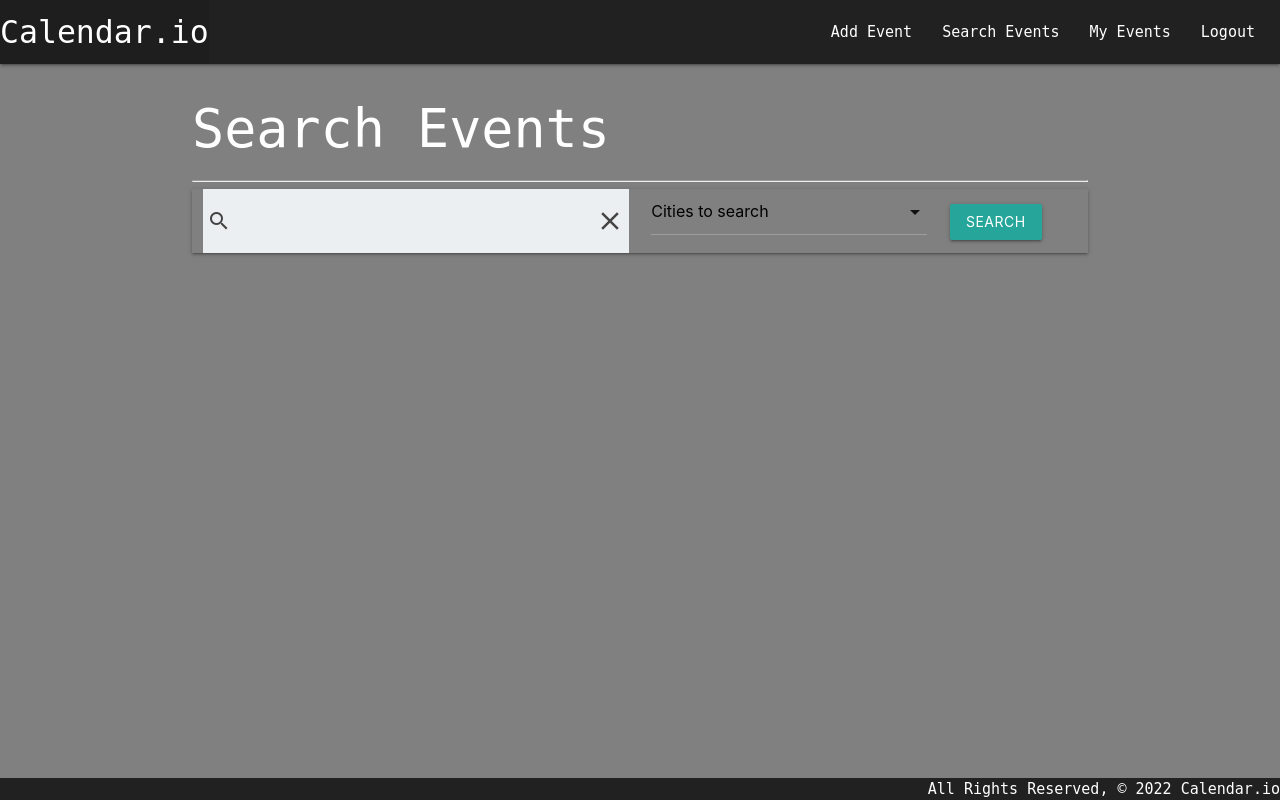
After one commit to cannatajon/Event-Calendar, a Django app: page /search/ in a window 1280 px wide. The commit adds this page. Run offline with Django 4.2, Linux system fonts and the light colour scheme; data that the repository does not hold is empty; some libraries are stand-ins or nearby versions; some web fonts are replaced.

Commit message:
add search for event functionality

```diff
--- a/eventcalendar/settings.py
+++ b/eventcalendar/settings.py
@@ -81,9 +81,11 @@ WSGI_APPLICATION = 'eventcalendar.wsgi.application'
 DATABASES = {
     'default': {
         'ENGINE': 'django.db.backends.postgresql',
-        'NAME': 'eventcalendar',
+        'NAME': os.getenv('DB_NAME'),
         'USER': os.getenv('DB_USER'),
-        'PASSWORD': os.getenv('DB_PASSWORD')
+        'PASSWORD': os.getenv('DB_PASSWORD'),
+        'HOST': os.getenv('DB_HOST'),
+        'PORT': os.getenv('DB_PORT')
     }
 }
 
--- a/main_app/static/css/style.css
+++ b/main_app/static/css/style.css
@@ -1,7 +1,6 @@
 @import url("https://fonts.googleapis.com/css2?family=Red+Hat+Mono&display=swap");
 
 * {
-  color: white;
   font-family: "Red Hat Mono", monospace;
 }
 
@@ -11,6 +10,7 @@ body {
   display: flex;
   min-height: 100vh;
   flex-direction: column;
+  color: white;
 }
 
 main {
@@ -52,6 +52,14 @@ footer.page-footer {
   cursor: pointer;
 }
 
+.card {
+  color: black;
+  height: 320px;
+}
+
+.card img {
+  width: 100%;
+}
 .calendar {
   width: 100%;
   margin: auto;
@@ -91,7 +99,8 @@ footer.page-footer {
 }
 
 ul {
-  height: 100%;
+  /* was causing issues with materialize dropdown menu */
+  /* height: 100%; */
   padding: 0px 5px 0px 20px;
 }
 
--- /dev/null
+++ b/main_app/static/js/main.js
@@ -0,0 +1 @@
+M.AutoInit();
--- a/main_app/templates/base.html
+++ b/main_app/templates/base.html
@@ -9,7 +9,15 @@
             rel="stylesheet"
             href="https://cdnjs.cloudflare.com/ajax/libs/materialize/1.0.0/css/materialize.min.css"
         />
-    <link rel="stylesheet" type="text/css" href="{% static 'css/style.css'%}" />
+        <link
+            href="https://fonts.googleapis.com/icon?family=Material+Icons"
+            rel="stylesheet"
+        />
+        <link
+            rel="stylesheet"
+            type="text/css"
+            href="{% static 'css/style.css'%}"
+        />
         <script
             src="https://code.jquery.com/jquery-3.2.1.slim.min.js"
             integrity="sha384-KJ3o2DKtIkvYIK3UENzmM7KCkRr/rE9/Qpg6aAZGJwFDMVNA/GpGFF93hXpG5KkN"
@@ -25,6 +33,7 @@
             integrity="sha384-JZR6Spejh4U02d8jOt6vLEHfe/JQGiRRSQQxSfFWpi1MquVdAyjUar5+76PVCmYl"
             crossorigin="anonymous"
         ></script>
+
         <title>Event Calendar</title>
     </head>
     <body>
@@ -41,7 +50,7 @@
                                 <a href="#">Add Event</a>
                             </li>
                             <li>
-                <a href="#">Search Events</a>
+                                <a href="{% url 'search' %}">Search Events</a>
                             </li>
                             <li>
                                 <a href="#">My Events</a>
@@ -62,5 +71,7 @@
                 All Rights Reserved, &copy; 2022 Calendar.io
             </div>
         </footer>
+        <script src="https://cdnjs.cloudflare.com/ajax/libs/materialize/1.0.0/js/materialize.min.js"></script>
+        <script src={% static 'js/main.js' %}></script>
     </body>
 </html>
--- a/main_app/templates/grid_view.html
+++ b/main_app/templates/grid_view.html
@@ -15,10 +15,10 @@
 <div class="toggle-view">{{calendar}}</div>
 
 <div class="prevNext">
-  <a class="prevNextBtn" href="{'% url 'gridview' %}?{'{ prev_month }}">
+    <a class="prevNextBtn" href="{% url 'grid_view' %}?{{ prev_month }}">
         Previous Month
     </a>
-  <a class="prevNextBtn" href="{'% url 'gridview' %}?{'{ next_month }}">
+    <a class="prevNextBtn" href="{% url 'grid_view' %}?{{ next_month }}">
         Next Month
     </a>
 </div>
--- /dev/null
+++ b/main_app/templates/search.html
@@ -0,0 +1,64 @@
+{% extends 'base.html' %} {% block content %}
+<h2 class="text-white">Search Events</h2>
+<hr />
+
+<nav class="transparent">
+    <div class="nav-wrapper">
+        <form class="row" action="" method="GET">
+            <div class="input-field blue-grey-text text-darken-5 col s6">
+                <input
+                    id="search"
+                    class="blue-grey lighten-5"
+                    type="search"
+                    name="q"
+                    autofocus
+                />
+                <label class="label-icon" for="search"
+                    ><i class="material-icons">search</i></label
+                >
+                <i class="material-icons">close</i>
+            </div>
+            <div class="input-field blue-grey-text text-darken-5 col s4">
+                <select class="multiple blue-grey lighten-5" name="city">
+                    <option value="" disabled selected>Cities to search</option>
+                    <option value="toronto">Toronto</option>
+                    <option value="montreal">Montreal</option>
+                    <option value="calgary">Calgary</option>
+                    <option value="ottawa">Ottawa</option>
+                    <option value="edmonton">Edmonton</option>
+                    <option value="mississauga">Mississauga</option>
+                    <option value="winnipeg">Winnipeg</option>
+                    <option value="vancouver">Vancouver</option>
+                    <option value="brampton">Brampton</option>
+                    <option value="quebec">Quebec</option>
+                </select>
+            </div>
+            <div class="col s2">
+                <input class="btn" type="submit" value="Search" />
+            </div>
+        </form>
+    </div>
+</nav>
+
+{% if events %} {% for event in events %}
+
+<div class="row card horizontal valign-wrapper">
+    <div class="col s4 card-image">
+        <img class="responsive-img" src="{{ event.image }}" />
+    </div>
+    <div class="col s8 card-content grey-text text-darken-4">
+        <span class="card-title">{{ event.title }}</span>
+        <p>{{ event.start_time }} - {{ event.end_time }}</p>
+        <p>{{ event.description }}</p>
+        {% for venue in event.venue.all %}
+        <small>{{venue.name}} - {{venue.address}}</small>
+        {% endfor %}
+        <div>
+            {% for tag in event.tags.all %}
+            <div class="chip">{{ tag.name }}</div>
+            {% endfor %}
+        </div>
+    </div>
+</div>
+
+{% endfor %} {% endif %} {% endblock %}
--- a/main_app/urls.py
+++ b/main_app/urls.py
@@ -3,5 +3,6 @@ from . import views
 
 urlpatterns = [
     path('', views.home, name='home'),
-    path('gridview/', views.CalendarView.as_view(), name='grid_view')
+    path('gridview/', views.CalendarView.as_view(), name='grid_view'),
+    path('search/', views.search, name='search'),
 ]
--- a/main_app/views.py
+++ b/main_app/views.py
@@ -1,18 +1,35 @@
-from urllib import response
+import calendar
+from datetime import date, datetime, timedelta
 from django.shortcuts import render, redirect
-from datetime import date, datetime, timedelta
 from django.http import HttpResponse
 from django.views import generic
 from django.utils.safestring import mark_safe
+from django.db.models import Q
 from .models import *
 from .utils import Calendar
-import calendar
-
-# Create your views here.
+from django.utils.timezone import is_aware
 
 
 def home(req):
     return render(req, "home.html")
+
+
+def search(req):
+
+    search_term = req.GET.get("q") if req.GET.get("q") else ""
+    city = req.GET.get("city") if req.GET.get("city") else ""
+
+    events = Event.objects.filter(
+        Q(title__icontains=search_term) |
+        Q(description__icontains=search_term) |
+        Q(tags__name__icontains=search_term) &
+        (Q(venue__address__icontains=city))
+    ).distinct()[:30]
+
+    for event in events:
+        print(event)
+
+    return render(req, "search.html", {"events": events})
 
 
 def grid_view(req):
```
Also changed, not shown: main_app/migrations/0002_tag_venue_event_eventbrite_id_event_image_and_more.py (added). Lines whose indentation alone changed are shown as unchanged.
